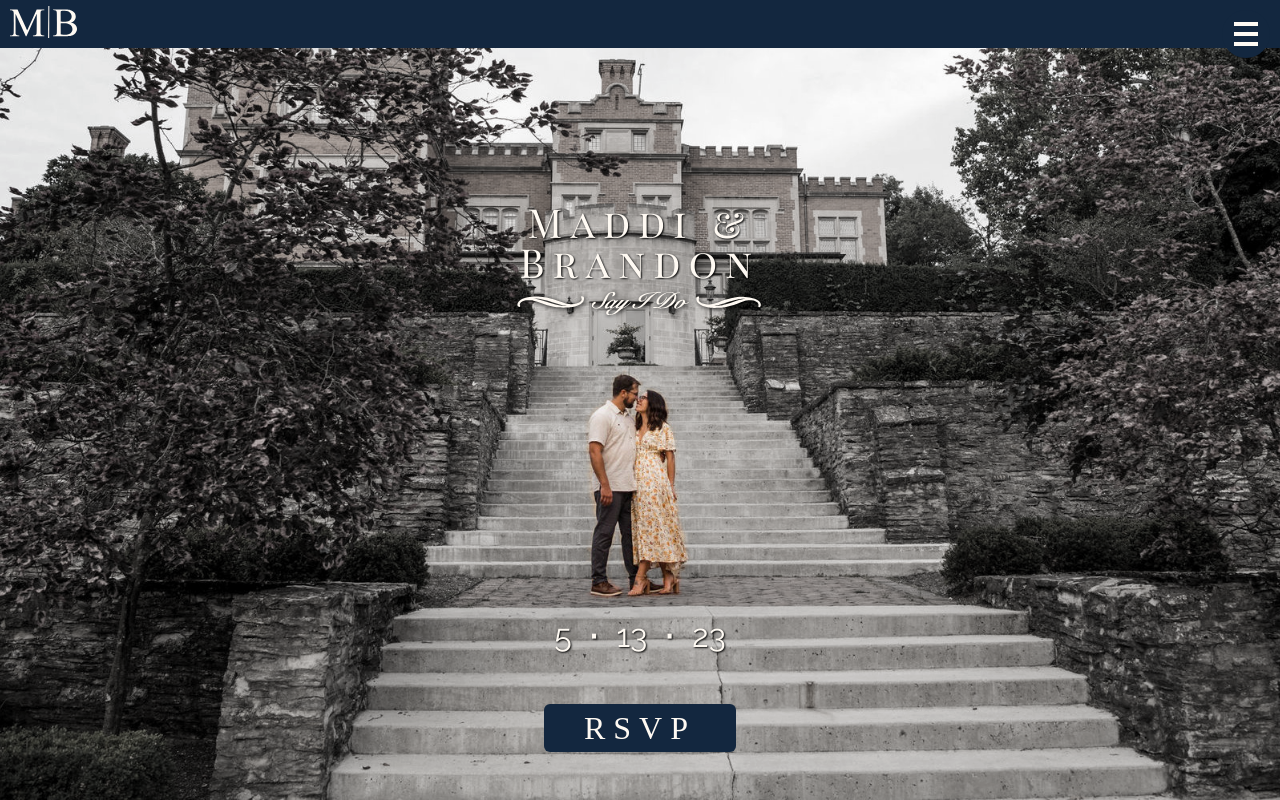
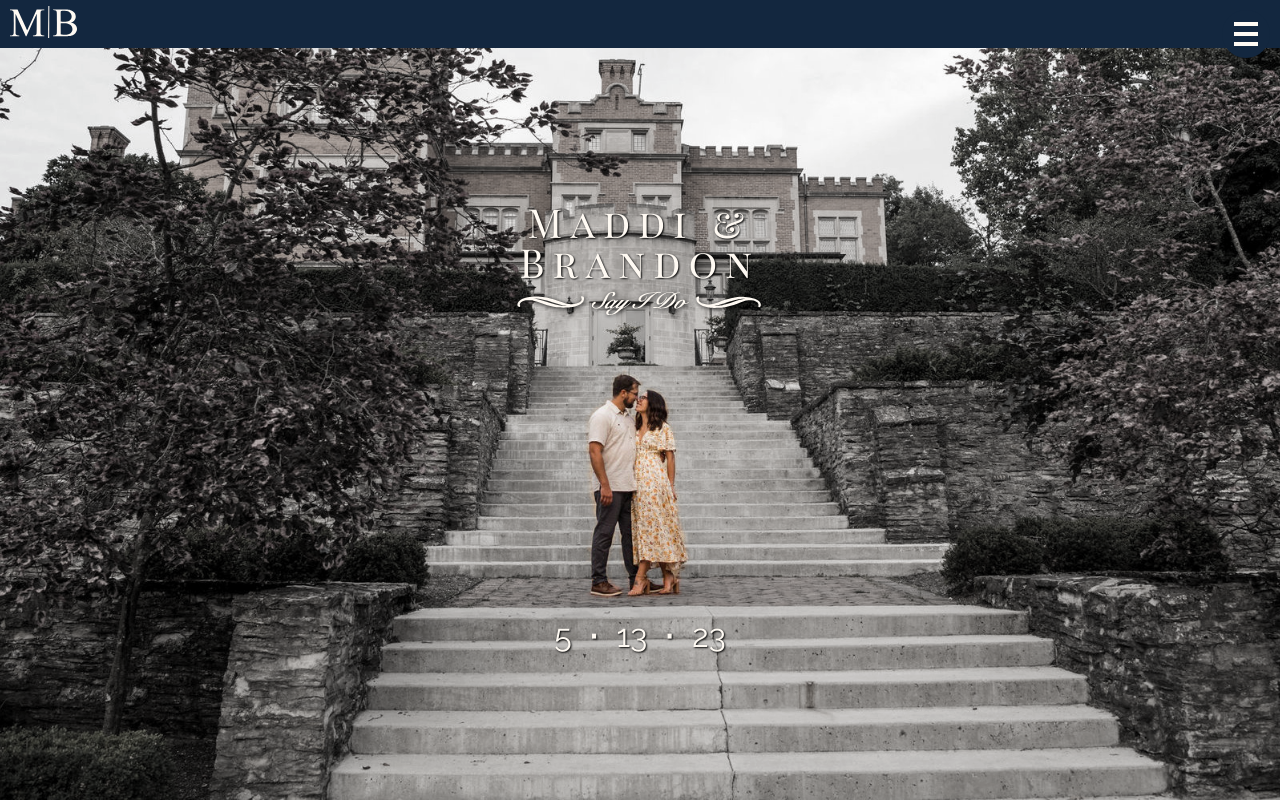
Before and after one commit to blseich/wedding-site, a Next.js app: page / in a window 1280 px wide. Shown: the top 800 px of the page. Built offline with nearby package versions, Linux system fonts and the light colour scheme; a web font is replaced by a local one.

Commit message:
change aceept/decline; hide rsvp links

```diff
--- a/components/navigation/Drawer.tsx
+++ b/components/navigation/Drawer.tsx
@@ -50,7 +50,7 @@ const Drawer = ({isOpen, onNavigate }: {isOpen: boolean, onNavigate: () => void}
       <Link href="/#crew" onClick={onNavigate}>The Crew</Link>
       <Link href="/#details" onClick={onNavigate}>The Details</Link>
       <Link href="/#registry" onClick={onNavigate}>The Registry</Link>
-      <Link href="/rsvp" onClick={onNavigate} id="rsvp">RSVP</Link>
+      {/* <Link href="/rsvp" onClick={onNavigate} id="rsvp">RSVP</Link> */}
     </div>
   )
 
--- a/components/rsvp/AttendeeCard.tsx
+++ b/components/rsvp/AttendeeCard.tsx
@@ -38,11 +38,11 @@ const AttendeeRsvpCard = ({ attendee, onUpdate }: { attendee: Attendee, onUpdate
       <div css={css`display: flex; justify-content: space-around; margin: 1rem 0;`}>
         <div css={css`display: flex; flex-direction: column; align-items: center;`}>
           <RadioButton type="radio" name={`${attendee.first}_attending`} id={`${attendee.first}_yes`} defaultChecked={attendee.attending === true} onChange={(e) => update("attending", e.target.checked)}/>
-          <RadioButtonLabel htmlFor={`${attendee.first}_yes`}>Graciously Accepts</RadioButtonLabel>
+          <RadioButtonLabel htmlFor={`${attendee.first}_yes`}>Joyfully Accepts</RadioButtonLabel>
         </div>
         <div css={css`display: flex; flex-direction: column; align-items: center;`}>
           <RadioButton type="radio" name={`${attendee.first}_attending`} id={`${attendee.first}_no`} defaultChecked={attendee.attending === false} onChange={(e) => update("attending", !e.target.checked)}/>
-          <RadioButtonLabel htmlFor={`${attendee.first}_no`}>Respectfully Declines</RadioButtonLabel>
+          <RadioButtonLabel htmlFor={`${attendee.first}_no`}>Regretfully Declines</RadioButtonLabel>
         </div>
       </div>
       <div css={css`display: grid; grid-template-rows: 1fr 1fr 1fr 1fr; grid-template-columns: 1fr 1fr; max-width: 75%; margin-right: auto; margin-left: auto; font-family: ${textFont.style.fontFamily}`}>
--- a/pages/index.tsx
+++ b/pages/index.tsx
@@ -148,7 +148,7 @@ export default function Home() {
           />
         </div>
         <Date>5<span>&#8901;</span>13<span>&#8901;</span>23</Date>
-        <RSVPButton role={'link'} href="/rsvp">RSVP</RSVPButton>
+        {/* <RSVPButton role={'link'} href="/rsvp">RSVP</RSVPButton> */}
       </Main>
       <OurStory />
       <MeetTheParty />
```
